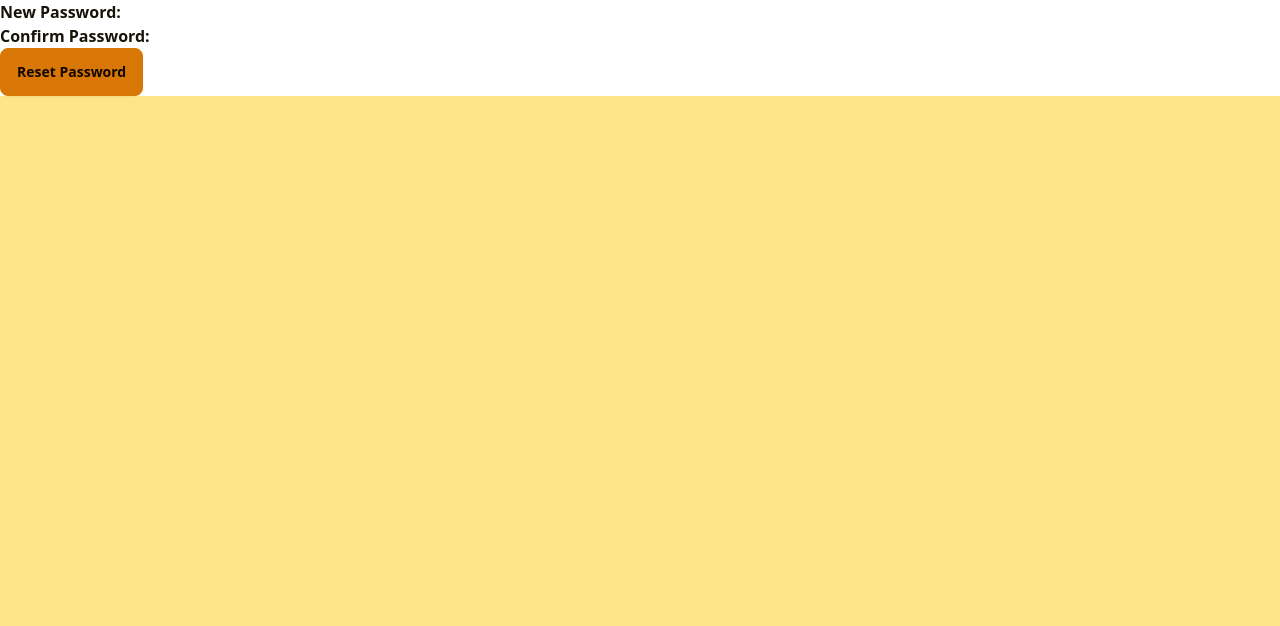
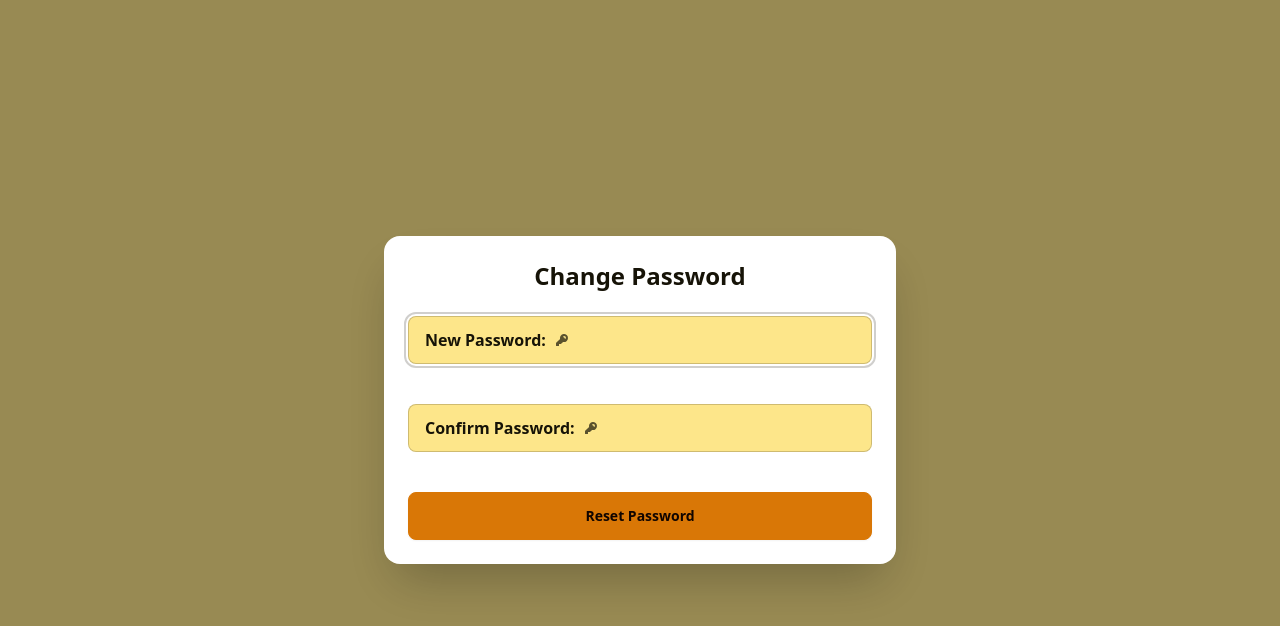
Before and after one commit to seenjey07/NimbusAirways, a React (Vite) app in the folder frontend/: page /password/edit in a window 1280 px wide. Shown: the top 626 px of the page. Built offline with nearby package versions, Linux system fonts and the light colour scheme; no server answers.

Commit message:
Modified reset password modal, fixed alerts and tweaked ui

```diff
--- a/frontend/src/App.jsx
+++ b/frontend/src/App.jsx
@@ -46,8 +46,8 @@ function App() {
           <Route path="test" element={<GenerateFlightsModal />} />
           <Route
             path="password/edit/*"
-            element={<ResetPasswordForm />}
-            addAlert={addAlert}
+            element={<ResetPasswordForm addAlert={addAlert} />}
+
           />
         </Routes>
       </BrowserRouter>
--- a/frontend/src/components/AdminFooter.jsx
+++ b/frontend/src/components/AdminFooter.jsx
@@ -31,14 +31,14 @@ const AdminFooter = () => {
             className="link link-hover font-sans text-[9px]"
             href="https://github.com/andradajus"
           >
-            Justin Andrada
+            Justin Marcus Andrada
           </a>
           |
           <a
             className="link link-hover font-sans text-[9px]"
             href="https://github.com/seenjey07"
           >
-            Christine Rosales
+            Christine Joy Rosales
           </a>
         </div>
       </div>
--- a/frontend/src/pages/home/ResetPassword.jsx
+++ b/frontend/src/pages/home/ResetPassword.jsx
@@ -13,25 +13,22 @@ const ResetPasswordForm = ({ addAlert }) => {
   useEffect(() => {
     const urlSearchParams = new URLSearchParams(window.location.search);
     const tokenFromUrl = urlSearchParams.get("reset_password_token");
-
+    document.getElementById('my_modal_5').showModal()
     if (tokenFromUrl) {
       setToken(tokenFromUrl);
     }
   }, []);
   const handleResetPassword = async (event) => {
     event.preventDefault();
-
     if (password !== confirmPassword) {
       addAlert("Passwords do not match");
       return;
     }
-
     const axiosConfig = {
       headers: {
         Authorization: "",
       },
     };
-
     try {
       const response = await axios.post(
         `${backendBaseUrl}/password/reset`,
@@ -41,7 +38,6 @@ const ResetPasswordForm = ({ addAlert }) => {
         },
         axiosConfig
       );
-
       console.log(response.data);
       navigate("/login");
       addAlert("success", "Password reset successfully!");
@@ -53,10 +49,19 @@ const ResetPasswordForm = ({ addAlert }) => {
 
   console.log("token", token);
   return (
-    <form onSubmit={handleResetPassword}>
-      <label>
+    <>
+      <dialog id="my_modal_5" className="modal modal-bottom sm:modal-middle">
+        <div className="modal-box bg-white">
+          <h3 className="font-bold text-2xl flex justify-center">Change Password</h3>
+          <div className="modal-action">
+            <form
+            className="flex flex-col w-full justify-center gap-2"
+            onSubmit={handleResetPassword}>
+              <label className="input input-bordered flex items-center gap-2">
               New Password:
+              <svg xmlns="http://www.w3.org/2000/svg" viewBox="0 0 16 16" fill="currentColor" className="w-4 h-4 opacity-70"><path fillRule="evenodd" d="M14 6a4 4 0 0 1-4.899 3.899l-1.955 1.955a.5.5 0 0 1-.353.146H5v1.5a.5.5 0 0 1-.5.5h-2a.5.5 0 0 1-.5-.5v-2.293a.5.5 0 0 1 .146-.353l3.955-3.955A4 4 0 1 1 14 6Zm-4-2a.75.75 0 0 0 0 1.5.5.5 0 0 1 .5.5.75.75 0 0 0 1.5 0 2 2 0 0 0-2-2Z" clipRule="evenodd" /></svg>
                 <input
+                  className="grow"
                   type="password"
                   value={password}
                   onChange={(e) => setPassword(e.target.value)}
@@ -64,9 +69,11 @@ const ResetPasswordForm = ({ addAlert }) => {
                 />
               </label>
               <br />
-      <label>
+              <label className="input input-bordered flex items-center gap-2">
                 Confirm Password:
+              <svg xmlns="http://www.w3.org/2000/svg" viewBox="0 0 16 16" fill="currentColor" className="w-4 h-4 opacity-70"><path fillRule="evenodd" d="M14 6a4 4 0 0 1-4.899 3.899l-1.955 1.955a.5.5 0 0 1-.353.146H5v1.5a.5.5 0 0 1-.5.5h-2a.5.5 0 0 1-.5-.5v-2.293a.5.5 0 0 1 .146-.353l3.955-3.955A4 4 0 1 1 14 6Zm-4-2a.75.75 0 0 0 0 1.5.5.5 0 0 1 .5.5.75.75 0 0 0 1.5 0 2 2 0 0 0-2-2Z" clipRule="evenodd" /></svg>
                 <input
+                  className="grow"
                   type="password"
                   value={confirmPassword}
                   onChange={(e) => setConfirmPassword(e.target.value)}
@@ -78,6 +85,10 @@ const ResetPasswordForm = ({ addAlert }) => {
                 Reset Password
               </button>
             </form>
+          </div>
+        </div>
+      </dialog>
+    </>
   );
 };
 
--- a/frontend/src/pages/home/footer.jsx
+++ b/frontend/src/pages/home/footer.jsx
@@ -1,4 +1,3 @@
-import React from "react";
 import logoImage from "../../assets/logo-no-text.png";
 
 const Footer = () => {
@@ -32,14 +31,14 @@ const Footer = () => {
             className="link link-hover font-sans text-[9px]"
             href="https://github.com/andradajus"
           >
-            Justin Andrada
+            Justin Marcus Andrada
           </a>
           |
           <a
             className="link link-hover font-sans text-[9px]"
             href="https://github.com/seenjey07"
           >
-            Christine Rosales
+            Christine Joy Rosales
           </a>
         </div>
       </div>
```
Lines whose indentation alone changed are shown as unchanged.
